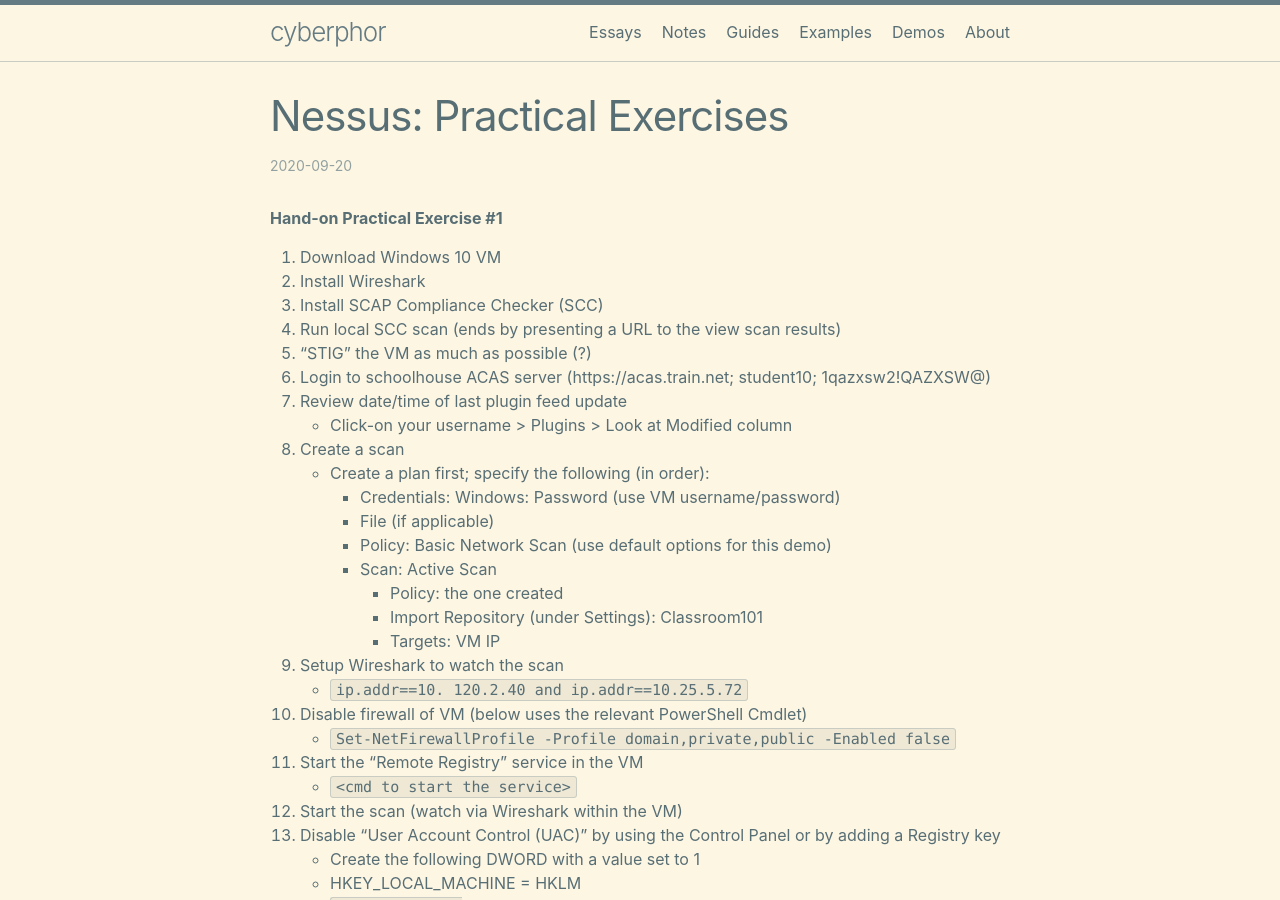
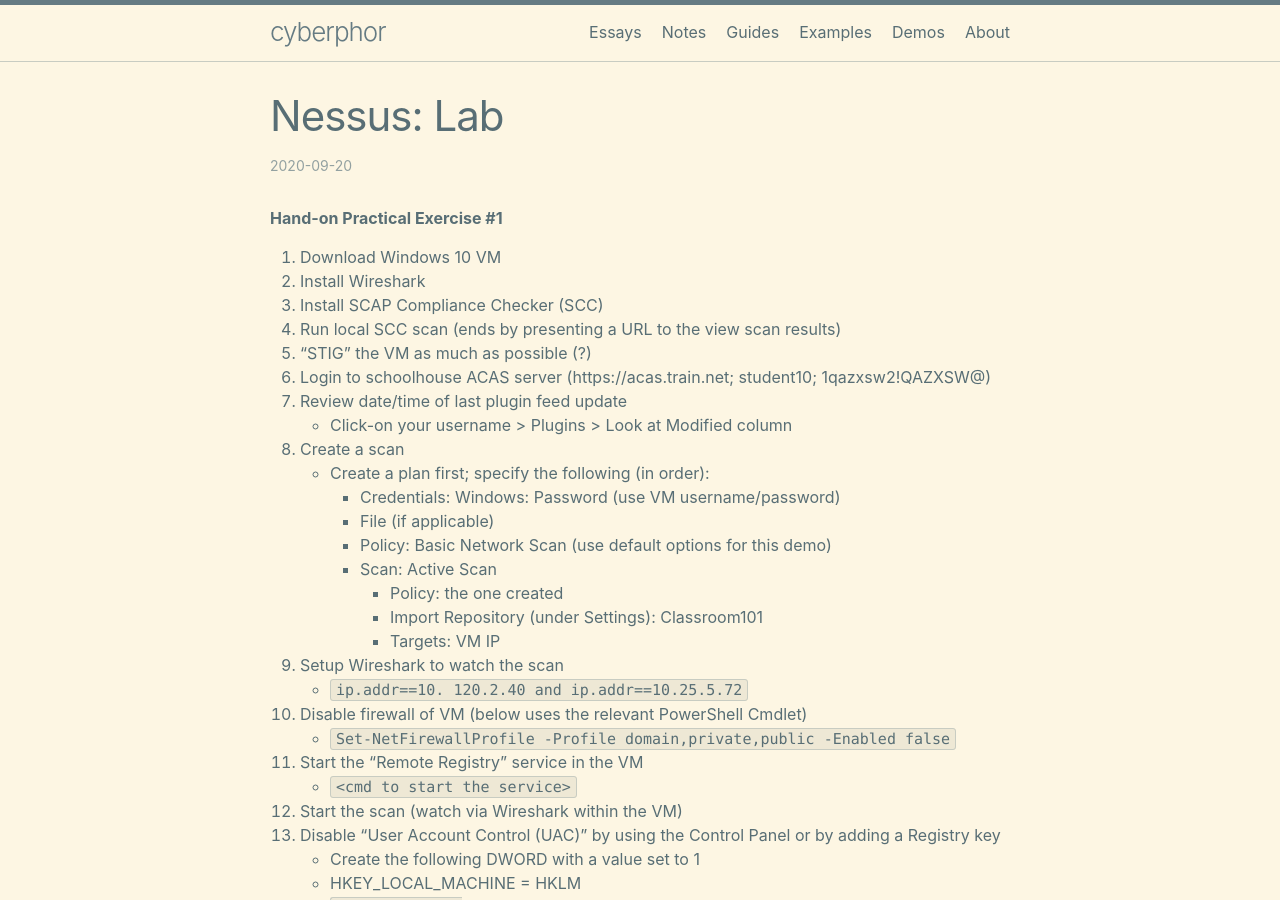
Before and after one commit to cyberphor/blog, a Jekyll site: the page built from _posts/exercises/2020-09-20-nessus-lab.md, in a window 1280 px wide and 900 px high. Built offline with Jekyll 4.4.1, drawn with Linux system fonts in a browser that asks for light colours.

Commit message:
Update and rename 2020-09-20-acas-practical-exercises.md to 2020-09-20-nessus-lab.md

```diff
--- a/_posts/exercises/2020-09-20-acas-practical-exercises.md
+++ b/_posts/exercises/2020-09-20-nessus-lab.md
@@ -1,8 +1,8 @@
 ---
 layout: post
-title: 'Nessus: Practical Exercises'
-category: exercises
-permalink: 'exercises/nessus'
+title: 'Nessus: Lab'
+category: labs
+permalink: 'labs/nessus'
 ---
 
 **Hand-on Practical Exercise #1**
```
